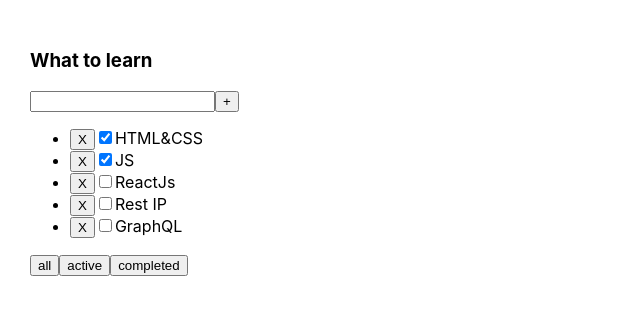
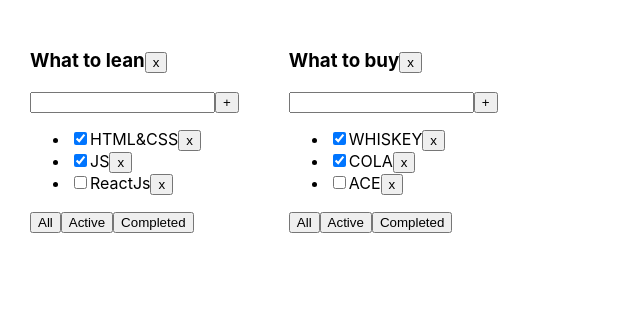
Before and after one commit to Broiller/1-todolist, a React (Create React App) app: page / in a window 1280 px wide. Shown: the top 314 px of the page, without its empty margins (0-640 px from the left). Built offline with nearby package versions, Linux system fonts and the light colour scheme.

Commit message:
add solution "Tuesday-Week1"

```diff
--- a/src/App.tsx
+++ b/src/App.tsx
@@ -1,55 +1,107 @@
 import React, {useState} from 'react';
 import './App.css';
-import {Todolist} from "./Todolist";
+import {TasksType, Todolist} from "./Todolist";
 import {v1} from "uuid";
 
-export type FilterButtonNameType = "All" | "Completed" | "Active";
+export type FilterValueType = "all" | "completed" | "active";
+
+type TodolistType = {
+    id: string
+    title: string
+    filter: FilterValueType
+}
+
+type TaskStateType = {
+    [todolistID: string]: Array<TasksType>
+}
 
 function App() {
 
-    const title1 = 'What to learn';
+    const todolistID_1 = v1()
+    const todolistID_2 = v1()
 
-    let [tasks1, setTasks] = useState([
-        {id: v1(), title: "HTML&CSS", isDone: true},
-        {id: v1(), title: "JS", isDone: true},
-        {id: v1(), title: "ReactJs", isDone: false},
-        {id: v1(), title: "Rest IP", isDone: false},
-        {id: v1(), title: "GraphQL", isDone: false}
+    const [todolists, setTodolists] = useState<Array<TodolistType>>([
+        {id: todolistID_1, title: 'What to lean', filter: "all"},
+        {id: todolistID_2, title: 'What to buy', filter: "all"},
     ])
 
+    const [tasks, setTasks] = useState<TaskStateType>({
+        [todolistID_1]: [
+            {id: v1(), title: "HTML&CSS", isDone: true},
+            {id: v1(), title: "JS", isDone: true},
+            {id: v1(), title: "ReactJs", isDone: false},
+        ],
+        [todolistID_2]: [
+            {id: v1(), title: "WHISKEY", isDone: true},
+            {id: v1(), title: "COLA", isDone: true},
+            {id: v1(), title: "ACE", isDone: false},
+        ]
+    })
 
-    const addTask = (title: string) => {
-
-        const newTask = {id: v1(), title: title, isDone: false}
+    const changeTodolistFilter = (filter: FilterValueType, todolistId: string) => {
+        const updateTodolists = todolists.map((tl) => tl.id === todolistId ? {...tl, filter: filter} : tl)
+        setTodolists(updateTodolists)
+    }
+    const removeTodolist = (todolistId: string) => {
+        const updateTodolists = todolists.filter((tl) => tl.id !== todolistId)
+        setTodolists(updateTodolists)
+    }
 
 
-        setTasks([newTask, ...tasks1])
+    const removeTask = (taskId: string, todolistId: string) => {
+        const updateRemoveTask = tasks[todolistId].filter(task => task.id !== taskId)
+        setTasks({...tasks, [todolistId]: updateRemoveTask})
+    }
+    const addTask = (title: string, todolistId: string) => {
 
+        const newTask: TasksType = {
+            id: v1(),
+            title: title,
+            isDone: false
+        }
+        const updateTask = [...tasks[todolistId], newTask]
+        setTasks({...tasks, [todolistId]: updateTask})
     }
-    const removeTask = (taskID: string) => {
-
-        tasks1 = tasks1.filter(el => el.id !== taskID)
-        setTasks(tasks1)
+    const changeTaskStatus = (taskId: string, isDone: boolean, todolistId: string) => {
+        const updateTaskStatus = tasks[todolistId].map(t => t.id === taskId ? {...t, isDone: isDone} : t)
+        setTasks({...tasks, [todolistId]: updateTaskStatus})
     }
 
-    const changeStatus = (taskID: string, isDone: boolean) => {
-        let task = tasks1.find(t => t.id === taskID)
-        if(task) {
-            task.isDone = isDone;
+    const getFilteredTasksForRender =
+        (tasks: Array<TasksType>, filter: FilterValueType): Array<TasksType> => {
+            switch (filter) {
+                case "active":
+                    return tasks.filter(task => task.isDone === false)
+                case "completed":
+                    return tasks.filter(task => task.isDone === true)
+                default:
+                    return tasks
+            }
         }
-        setTasks([...tasks1])
-    }
 
+
+    const todolistComponents = todolists.length
+    ? todolists.map((tl) => {
+
+        const  filteredTasksForRender = getFilteredTasksForRender(tasks[tl.id], tl.filter)
+        return (
+            <Todolist
+                todolistId={tl.id}
+                title={tl.title}
+                tasks={filteredTasksForRender}
+                removeTask={removeTask}
+                changeTodolistFilter={changeTodolistFilter}
+                filter={tl.filter}
+                addTask={addTask}
+                changeTaskStatus={changeTaskStatus}
+                removeTodolist={removeTodolist}
+            />
+        )
+    })
+        : <span>Create your first todolist!</span>
     return (
         <div className="App">
-            <Todolist
-                title={title1}
-                tasks={tasks1}
-                removeTask={removeTask}
-                addTask={addTask}
-                changeTaskStatus={changeStatus}
-
-            />
+            {todolistComponents}
         </div>
     );
 }
--- a/src/Todolist.tsx
+++ b/src/Todolist.tsx
@@ -1,14 +1,18 @@
-import React, {KeyboardEvent, ChangeEvent, useState, ChangeEventHandler} from "react";
-import {FilterButtonNameType} from "./App";
+import React, {KeyboardEvent, ChangeEvent, useState, ChangeEventHandler, FC} from "react";
+import {FilterValueType} from "./App";
 import {Button} from "./components/Button";
 
 
 type TodolistPropsType = {
-    title: string;
+    todolistId: string
+    title: string
+    filter: FilterValueType
     tasks: Array<TasksType>
-    removeTask: (taskID: string) => void
-    addTask: (title: string) => void
-    changeTaskStatus: (taskID: string, isDone: boolean) => void
+    removeTodolist: (todolistId: string) => void
+    removeTask: (taskId: string, todolistId: string) => void
+    addTask: (title: string, todolistId: string) => void
+    changeTodolistFilter: (filter: FilterValueType, todolistId: string) => void
+    changeTaskStatus: (taskId: string, isDone: boolean, todolistId: string) => void
 }
 
 export type TasksType = {
@@ -17,92 +21,82 @@ export type TasksType = {
     isDone: boolean
 }
 
-export const Todolist = (props: TodolistPropsType) => {
-    let [filterButtonName, setFilterButtonName] = useState<FilterButtonNameType>("All")
+export const Todolist: FC<TodolistPropsType> = (props: TodolistPropsType) => {
+    let [title, setTitle] = useState<string>("")
+    let [error, setError] = useState<boolean>(false)
 
-    const addTaskHandler = () => {
-        if (title.trim() === "") {
-            return;
+
+    let tasklist = props.tasks.length
+        ? props.tasks.map((task) => {
+            const removeTask = () => props.removeTask(task.id, props.todolistId)
+            const changeTaskStatus = (e: ChangeEvent<HTMLInputElement>) => props.changeTaskStatus(task.id, e.currentTarget.checked, props.todolistId)
+            const taskKlasses = ["task"]
+            task.isDone && taskKlasses.push('done')
+
+            return (
+                <li key={task.id} className={taskKlasses.join(" ")}>
+                    <input
+                        onChange={changeTaskStatus}
+                        type="checkbox" checked={task.isDone}/>
+                    <span>{task.title}</span>
+                    <button onClick={removeTask}>x</button>
+                </li>
+            )
+        })
+        : <span>Your tasklist is empty</span>
+
+
+    const addTask = () => {
+        const trimmedTitle = title.trim()
+        if (trimmedTitle !== "") {
+            props.addTask(title, props.todolistId)
         } else {
-            setError("Title is required")
+            setError(true)
         }
-
-        props.addTask(title)
         setTitle('')
     }
     const onChangeHandler = (event: ChangeEvent<HTMLInputElement>) => {
-        setError(null)
+        error && setError(false)
         setTitle(event.currentTarget.value)
     }
-    const onKeyDownHandler = (event: KeyboardEvent<HTMLInputElement>) => {
-        if (event.key === "Enter") {
-            addTaskHandler()
-        }
-    }
-    const removeTaskHandler = (tID: string) => {
-        props.removeTask(tID)
-    }
-    const tsarHandler = (nameButton: FilterButtonNameType) => {
-        filteredCurrentTasks(nameButton)
-    }
+    const onKeyDownHandler = (event: KeyboardEvent<HTMLInputElement>) => event.key === "Enter" && addTask()
+    const removeTodolist = () => props.removeTodolist(props.todolistId)
+    const handlerCreator = (filter: FilterValueType): () => void => (): void => props.changeTodolistFilter(filter, props.todolistId)
+    const errorMessage = error && <p style={{color: "red", fontWeight: 'bold', margin: "0"}}>Title is required</p>
+    const inputErrorClass = error ? "input-error" : ""
 
-
-    let durshlag = props.tasks
-
-    if (filterButtonName === "Active") {
-        durshlag = props.tasks.filter(el => el.isDone)
-    }
-
-    if (filterButtonName === "Completed") {
-        durshlag = props.tasks.filter(el => !el.isDone)
-    }
-    const filteredCurrentTasks = (buttonName: FilterButtonNameType) => {
-        setFilterButtonName(buttonName)
-    }
-
-    let [title, setTitle] = useState("")
-    let [error, setError] = useState <string | null>(null)
 
     return (
         <div>
-            <h3>{props.title}</h3>
+            <h3>{props.title}
+            <button onClick={removeTodolist}>x</button>
+            </h3>
             <div>
-                <input value={title}
-                       onChange={onChangeHandler}
-                       onKeyDown={onKeyDownHandler}
-                       className={error ? "error" : ""}
+                <input
+                    type="text"
+                    value={title}
+                    onChange={onChangeHandler}
+                    onKeyDown={onKeyDownHandler}
+                    className={inputErrorClass}
                 />
 
 
-                <Button name={"+"} callBack={addTaskHandler}/>
-                    {error && <div className="error-message">{error}</div>}
+                <button onClick={addTask}>+</button>
+                {errorMessage}
             </div>
             <ul>
-                {
-                    durshlag.map((el) => {
-                        const onChangeHandler = (e: ChangeEvent<HTMLInputElement>) => {
-                            props.changeTaskStatus(el.id, e.currentTarget.checked)
-                        }
-
-
-                        return (
-                            <li key={el.id}>
-                                <Button name={"X"} callBack={() => removeTaskHandler(el.id)}/>
-                                <input type="checkbox"
-                                       onChange={onChangeHandler}
-                                       checked={el.isDone}/>
-
-                                <span>{el.title}</span>
-                            </li>
-                        )
-                    })
-                }
+                {tasklist}
             </ul>
             <div>
-                <Button name={"all"} callBack={() => tsarHandler("All")}/>
-                <Button name={"active"} callBack={() => tsarHandler("Active")}/>
-                <Button name={"completed"} callBack={() => tsarHandler("Completed")}/>
+                <button className={props.filter==='all' ? "btn-active":""}
+                onClick={handlerCreator('all')}>All</button>
+
+                <button className={props.filter==='active' ? "btn-active":""}
+                onClick={handlerCreator('active')}>Active</button>
+
+                <button className={props.filter==='completed' ? "btn-active":""}
+                onClick={handlerCreator('completed')}>Completed</button>
             </div>
         </div>
-    )
-}
+    );
+};
```
